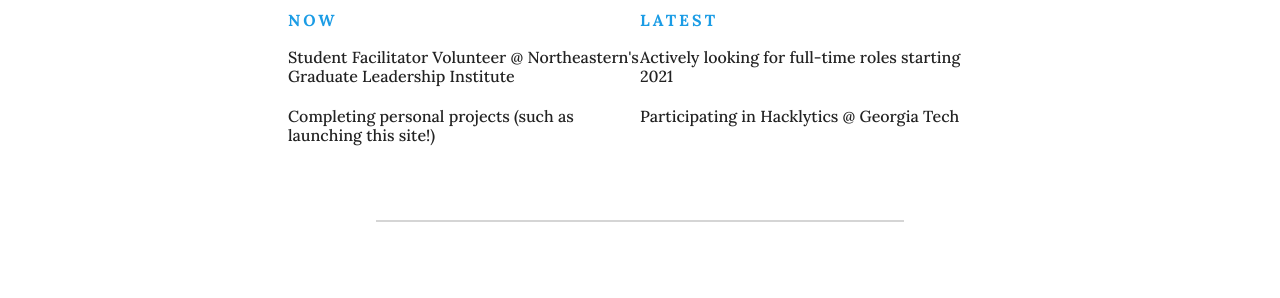
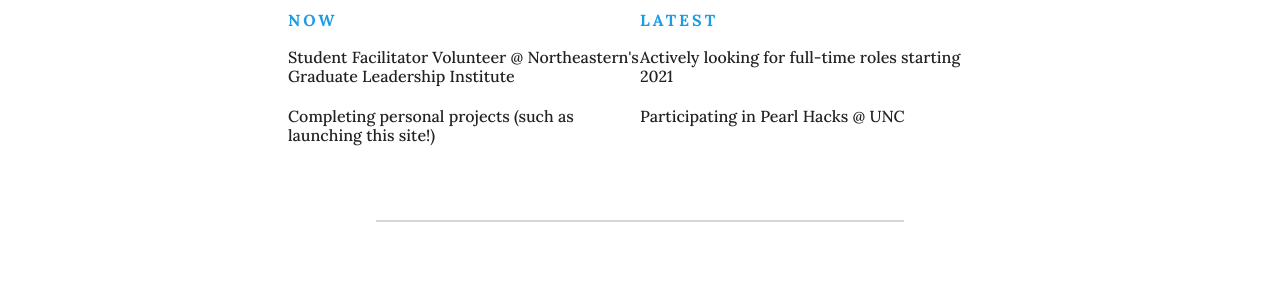
Before and after one commit to dana-rocha/dana-rocha.github.io, a Jekyll site: the page built from index.html, in a window 1280 px wide. Shown: the part 822-1120 px from the top of the page. Built offline with Jekyll 4.4.1, drawn with Linux system fonts in a browser that asks for light colours; nearby versions of some CDN libraries.

Commit message:
Updates Feb 2021

```diff
--- a/index.html
+++ b/index.html
@@ -30,7 +30,7 @@ title: Dana Rocha
   <div class="column col-lg-6">
   <h6 class="update-section"><strong> LATEST </strong></h6>
    <h6 class="updates"> Actively looking for full-time roles starting 2021</h6>
-   <h6 class="updates"> Participating in Hacklytics @ Georgia Tech </h6>
+   <h6 class="updates"> Participating in Pearl Hacks @ UNC </h6>
   </div>
 </div>
 
```
